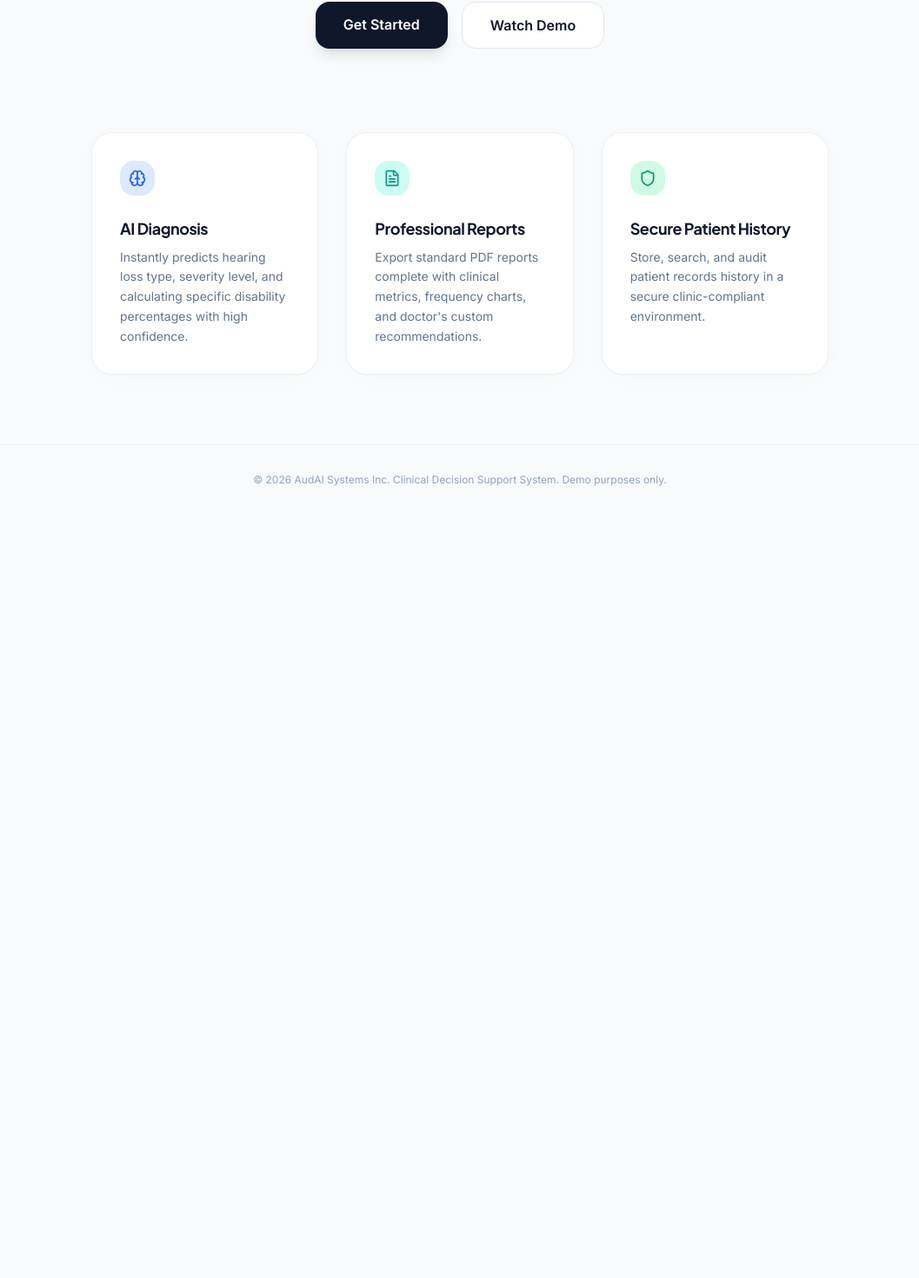
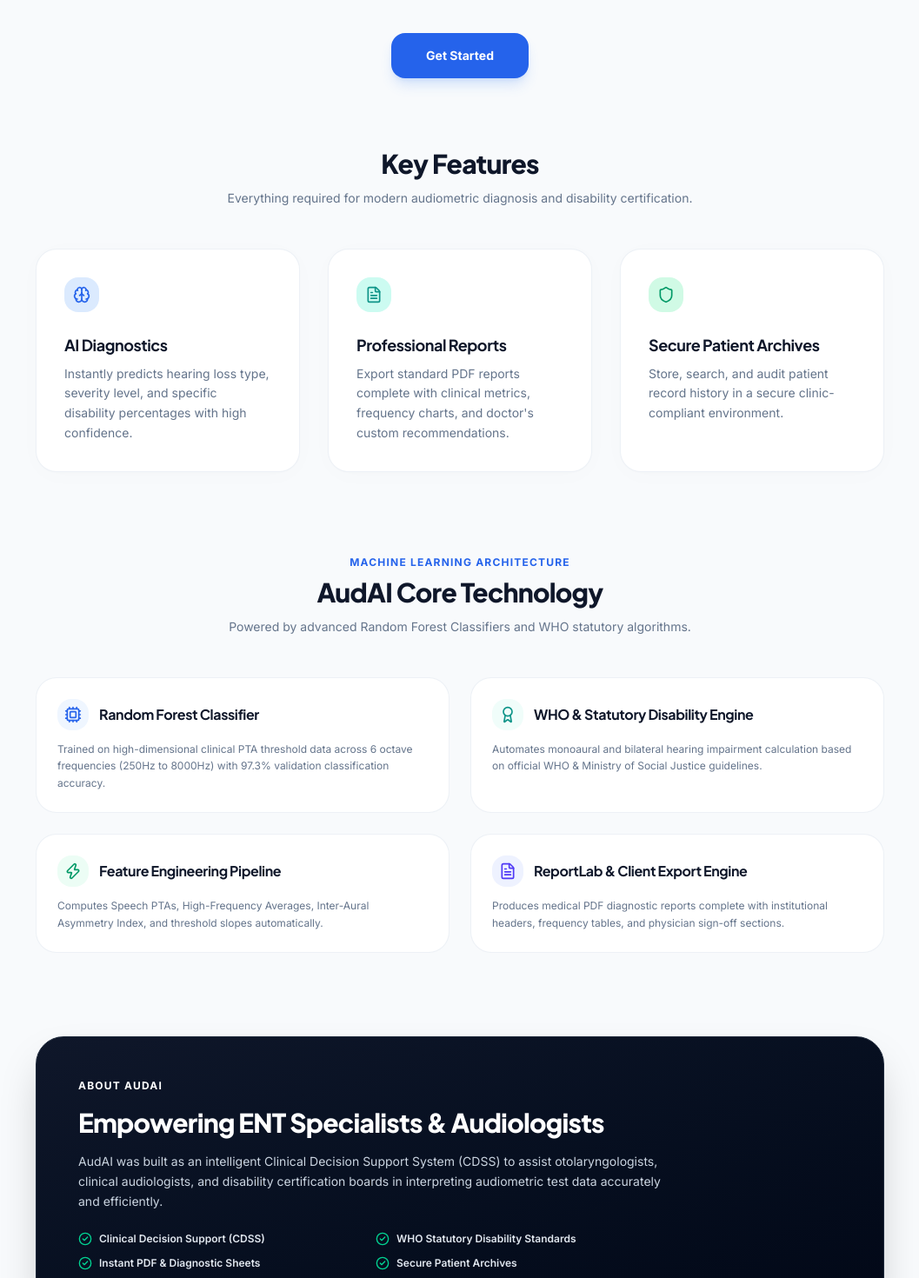
Before and after one commit to Mayanksharma-17/AudAI, a React (Vite) app in the folder frontend/: page / in a window 1280 px wide. Shown: the part 496-1966 px from the top of the page at 87% size, without its empty margins (111-1168 px from the left). Before the commit the page ends 1088 px from the top, so only its background shows below. Built offline with nearby package versions, Linux system fonts and the light colour scheme.

Commit message:
Add Technology and About sections with smooth navigation anchors and remove Watch Demo button on landing page

```diff
--- a/frontend/src/pages/Landing/Landing.jsx
+++ b/frontend/src/pages/Landing/Landing.jsx
@@ -1,11 +1,11 @@
 import React from 'react';
 import { Link } from 'react-router-dom';
-import { Shield, Brain, FileText, Activity } from 'lucide-react';
+import { Shield, Brain, FileText, Activity, Cpu, Award, Zap, CheckCircle2 } from 'lucide-react';
 
 export default function Landing() {
   return (
-    <div className="min-h-screen bg-slate-50 dark:bg-slate-950 text-slate-900 dark:text-slate-50 flex flex-col justify-between">
-      {/* Navigation */}
+    <div className="min-h-screen bg-slate-50 dark:bg-slate-950 text-slate-900 dark:text-slate-50 flex flex-col justify-between scroll-smooth">
+      {/* Navigation Header */}
       <header className="glass sticky top-0 z-50 px-6 py-4 flex items-center justify-between border-b border-slate-200/50 dark:border-slate-800/50">
         <div className="flex items-center space-x-2">
           <Activity className="h-6 w-6 text-primary-600 dark:text-primary-500 animate-pulse" />
@@ -24,38 +24,41 @@
       </header>
 
       {/* Hero Section */}
-      <main className="flex-1 flex flex-col items-center justify-center text-center px-6 py-20 max-w-4xl mx-auto">
+      <main className="flex-1 flex flex-col items-center justify-center text-center px-6 py-20 max-w-5xl mx-auto w-full">
         <div className="inline-flex items-center gap-1.5 px-3 py-1 rounded-full text-xs font-semibold bg-primary-50 dark:bg-primary-950/30 text-primary-600 dark:text-primary-400 mb-6 border border-primary-200/30 dark:border-primary-800/20">
-          <Brain className="h-3 w-3" />
-          Next-Generation Clinical Decision Support
+          <Brain className="h-3.5 w-3.5" />
+          Next-Generation Clinical Decision Support System
         </div>
 
-        <h1 className="text-5xl md:text-7xl font-bold tracking-tight mb-6 font-heading max-w-3xl leading-none">
-          AI-Powered <span className="bg-gradient-to-r from-primary-600 to-secondary-500 bg-clip-text text-transparent">Hearing Diagnosis</span>
+        <h1 className="text-5xl md:text-7xl font-extrabold tracking-tight mb-6 font-heading max-w-3xl leading-tight">
+          AI-Powered <span className="gradient-text">Hearing Diagnosis</span>
         </h1>
 
         <p className="text-lg md:text-xl text-slate-500 dark:text-slate-400 max-w-2xl mb-10 leading-relaxed">
           Analyze Pure Tone Audiometry reports in seconds using Artificial Intelligence and generate professional clinical reports instantly. Designed for Audiologists & ENT Specialists.
         </p>
 
-        <div className="flex flex-col sm:flex-row gap-4 justify-center">
-          <Link to="/login" className="px-8 py-3.5 rounded-xl bg-slate-900 dark:bg-white text-white dark:text-slate-950 font-semibold transition-all shadow-lg hover:bg-slate-800 dark:hover:bg-slate-100 hover:scale-[1.02]">
+        <div className="flex justify-center">
+          <Link to="/login" className="px-10 py-4 rounded-xl bg-primary-600 hover:bg-primary-700 text-white font-bold text-sm transition-all shadow-lg shadow-primary-500/20 hover:scale-[1.03]">
             Get Started
           </Link>
-          <button className="px-8 py-3.5 rounded-xl bg-white dark:bg-slate-900 border border-slate-200 dark:border-slate-800 font-semibold hover:bg-slate-50 dark:hover:bg-slate-800/60 transition-colors">
-            Watch Demo
-          </button>
         </div>
 
-        {/* Feature Cards */}
-        <section id="features" className="grid grid-cols-1 md:grid-cols-3 gap-8 mt-24 text-left w-full">
+        {/* Feature Section */}
+        <section id="features" className="scroll-mt-24 pt-20 text-left w-full">
+          <div className="text-center max-w-2xl mx-auto mb-12">
+            <h2 className="text-3xl font-extrabold font-heading tracking-tight mb-3">Key Features</h2>
+            <p className="text-sm text-slate-500 dark:text-slate-400">Everything required for modern audiometric diagnosis and disability certification.</p>
+          </div>
+
+          <div className="grid grid-cols-1 md:grid-cols-3 gap-8">
             <div className="bg-white dark:bg-slate-900/50 p-8 rounded-2xl border border-slate-200/60 dark:border-slate-800/40 shadow-soft hover:shadow-premium transition-all">
               <div className="h-10 w-10 rounded-xl bg-primary-100 dark:bg-primary-950/50 text-primary-600 dark:text-primary-400 flex items-center justify-center mb-6">
                 <Brain className="h-5 w-5" />
               </div>
-            <h3 className="text-lg font-bold mb-2 font-heading">AI Diagnosis</h3>
+              <h3 className="text-lg font-bold mb-2 font-heading">AI Diagnostics</h3>
               <p className="text-sm text-slate-500 dark:text-slate-400 leading-relaxed">
-              Instantly predicts hearing loss type, severity level, and calculating specific disability percentages with high confidence.
+                Instantly predicts hearing loss type, severity level, and specific disability percentages with high confidence.
               </p>
             </div>
 
@@ -73,17 +76,110 @@
               <div className="h-10 w-10 rounded-xl bg-emerald-100 dark:bg-emerald-950/50 text-emerald-600 dark:text-emerald-400 flex items-center justify-center mb-6">
                 <Shield className="h-5 w-5" />
               </div>
-            <h3 className="text-lg font-bold mb-2 font-heading">Secure Patient History</h3>
+              <h3 className="text-lg font-bold mb-2 font-heading">Secure Patient Archives</h3>
               <p className="text-sm text-slate-500 dark:text-slate-400 leading-relaxed">
-              Store, search, and audit patient records history in a secure clinic-compliant environment.
+                Store, search, and audit patient record history in a secure clinic-compliant environment.
               </p>
+            </div>
+          </div>
+        </section>
+
+        {/* Technology Section */}
+        <section id="technology" className="scroll-mt-24 pt-24 text-left w-full">
+          <div className="text-center max-w-2xl mx-auto mb-12">
+            <span className="text-xs font-bold text-primary-600 dark:text-primary-400 uppercase tracking-widest block mb-2">Machine Learning Architecture</span>
+            <h2 className="text-3xl font-extrabold font-heading tracking-tight mb-3">AudAI Core Technology</h2>
+            <p className="text-sm text-slate-500 dark:text-slate-400">Powered by advanced Random Forest Classifiers and WHO statutory algorithms.</p>
+          </div>
+
+          <div className="grid grid-cols-1 md:grid-cols-2 gap-6">
+            <div className="bg-white dark:bg-slate-900/50 p-6 rounded-2xl border border-slate-200/60 dark:border-slate-800/40 space-y-3">
+              <div className="flex items-center gap-3">
+                <div className="p-2 rounded-xl bg-primary-50 dark:bg-primary-950/40 text-primary-600 dark:text-primary-400">
+                  <Cpu className="h-5 w-5" />
+                </div>
+                <h3 className="font-bold text-base font-heading">Random Forest Classifier</h3>
+              </div>
+              <p className="text-xs text-slate-500 dark:text-slate-400 leading-relaxed">
+                Trained on high-dimensional clinical PTA threshold data across 6 octave frequencies (250Hz to 8000Hz) with 97.3% validation classification accuracy.
+              </p>
+            </div>
+
+            <div className="bg-white dark:bg-slate-900/50 p-6 rounded-2xl border border-slate-200/60 dark:border-slate-800/40 space-y-3">
+              <div className="flex items-center gap-3">
+                <div className="p-2 rounded-xl bg-secondary-50 dark:bg-secondary-950/40 text-secondary-600 dark:text-secondary-400">
+                  <Award className="h-5 w-5" />
+                </div>
+                <h3 className="font-bold text-base font-heading">WHO & Statutory Disability Engine</h3>
+              </div>
+              <p className="text-xs text-slate-500 dark:text-slate-400 leading-relaxed">
+                Automates monoaural and bilateral hearing impairment calculation based on official WHO & Ministry of Social Justice guidelines.
+              </p>
+            </div>
+
+            <div className="bg-white dark:bg-slate-900/50 p-6 rounded-2xl border border-slate-200/60 dark:border-slate-800/40 space-y-3">
+              <div className="flex items-center gap-3">
+                <div className="p-2 rounded-xl bg-emerald-50 dark:bg-emerald-950/40 text-emerald-600 dark:text-emerald-400">
+                  <Zap className="h-5 w-5" />
+                </div>
+                <h3 className="font-bold text-base font-heading">Feature Engineering Pipeline</h3>
+              </div>
+              <p className="text-xs text-slate-500 dark:text-slate-400 leading-relaxed">
+                Computes Speech PTAs, High-Frequency Averages, Inter-Aural Asymmetry Index, and threshold slopes automatically.
+              </p>
+            </div>
+
+            <div className="bg-white dark:bg-slate-900/50 p-6 rounded-2xl border border-slate-200/60 dark:border-slate-800/40 space-y-3">
+              <div className="flex items-center gap-3">
+                <div className="p-2 rounded-xl bg-indigo-50 dark:bg-indigo-950/40 text-indigo-600 dark:text-indigo-400">
+                  <FileText className="h-5 w-5" />
+                </div>
+                <h3 className="font-bold text-base font-heading">ReportLab & Client Export Engine</h3>
+              </div>
+              <p className="text-xs text-slate-500 dark:text-slate-400 leading-relaxed">
+                Produces medical PDF diagnostic reports complete with institutional headers, frequency tables, and physician sign-off sections.
+              </p>
+            </div>
+          </div>
+        </section>
+
+        {/* About Section */}
+        <section id="about" className="scroll-mt-24 pt-24 text-left w-full">
+          <div className="bg-gradient-to-br from-slate-900 to-slate-950 text-white rounded-3xl p-8 md:p-12 border border-slate-800 shadow-2xl relative overflow-hidden">
+            <div className="max-w-2xl space-y-4">
+              <span className="text-xs font-bold text-primary-400 uppercase tracking-widest block">About AudAI</span>
+              <h2 className="text-3xl font-extrabold font-heading tracking-tight text-white">
+                Empowering ENT Specialists & Audiologists
+              </h2>
+              <p className="text-sm text-slate-300 leading-relaxed">
+                AudAI was built as an intelligent Clinical Decision Support System (CDSS) to assist otolaryngologists, clinical audiologists, and disability certification boards in interpreting audiometric test data accurately and efficiently.
+              </p>
+              <div className="pt-2 grid grid-cols-1 sm:grid-cols-2 gap-3 text-xs font-semibold text-slate-200">
+                <div className="flex items-center gap-2">
+                  <CheckCircle2 className="h-4 w-4 text-emerald-400" />
+                  <span>Clinical Decision Support (CDSS)</span>
+                </div>
+                <div className="flex items-center gap-2">
+                  <CheckCircle2 className="h-4 w-4 text-emerald-400" />
+                  <span>WHO Statutory Disability Standards</span>
+                </div>
+                <div className="flex items-center gap-2">
+                  <CheckCircle2 className="h-4 w-4 text-emerald-400" />
+                  <span>Instant PDF & Diagnostic Sheets</span>
+                </div>
+                <div className="flex items-center gap-2">
+                  <CheckCircle2 className="h-4 w-4 text-emerald-400" />
+                  <span>Secure Patient Archives</span>
+                </div>
+              </div>
+            </div>
           </div>
         </section>
       </main>
 
       {/* Footer */}
       <footer className="border-t border-slate-200/50 dark:border-slate-800/50 py-8 px-6 text-center text-xs text-slate-400">
-        <p>&copy; 2026 AudAI Systems Inc. Clinical Decision Support System. Demo purposes only.</p>
+        <p>&copy; 2026 AudAI Systems Inc. Clinical Decision Support System. Designed for Audiologists & ENT Specialists.</p>
       </footer>
     </div>
   );
```
Lines whose indentation alone changed are shown as unchanged.
